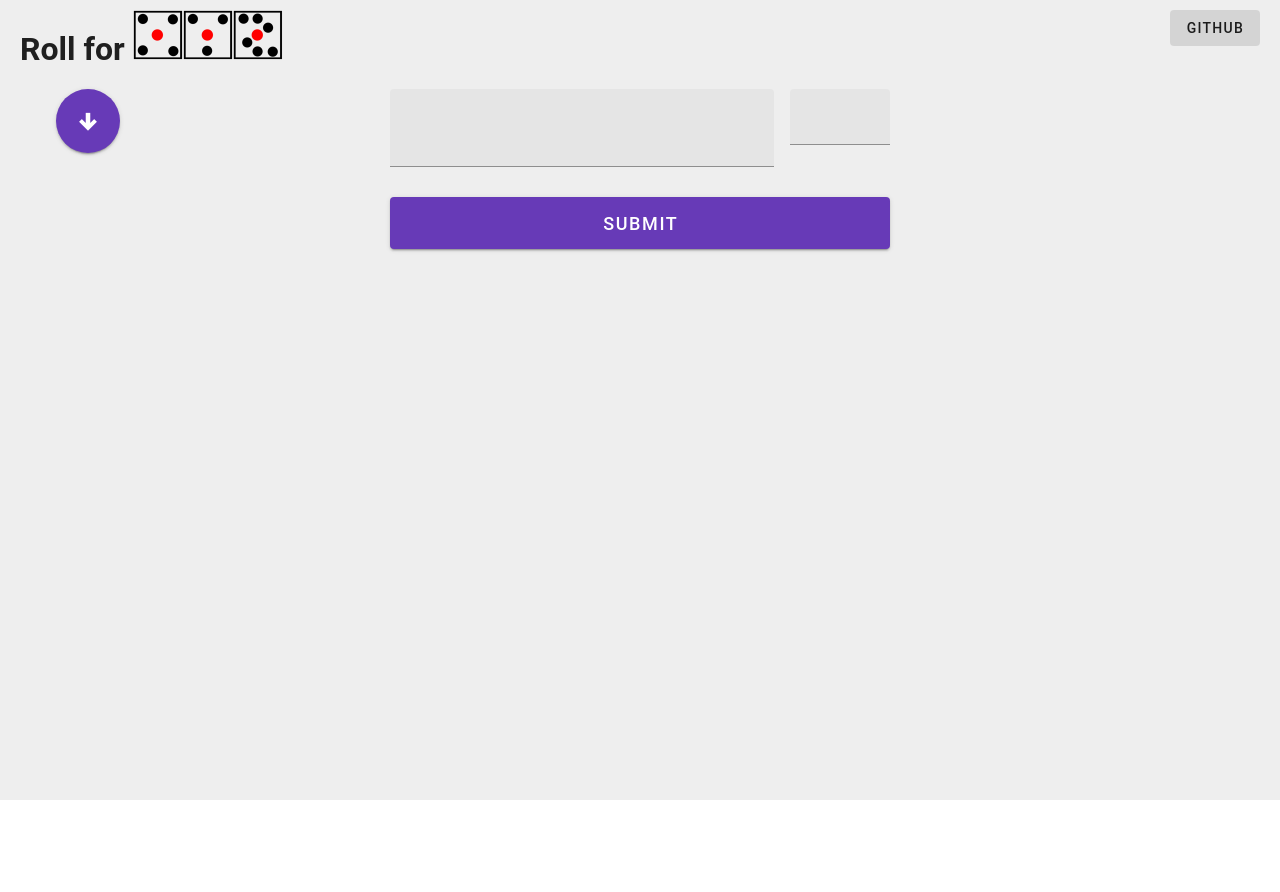
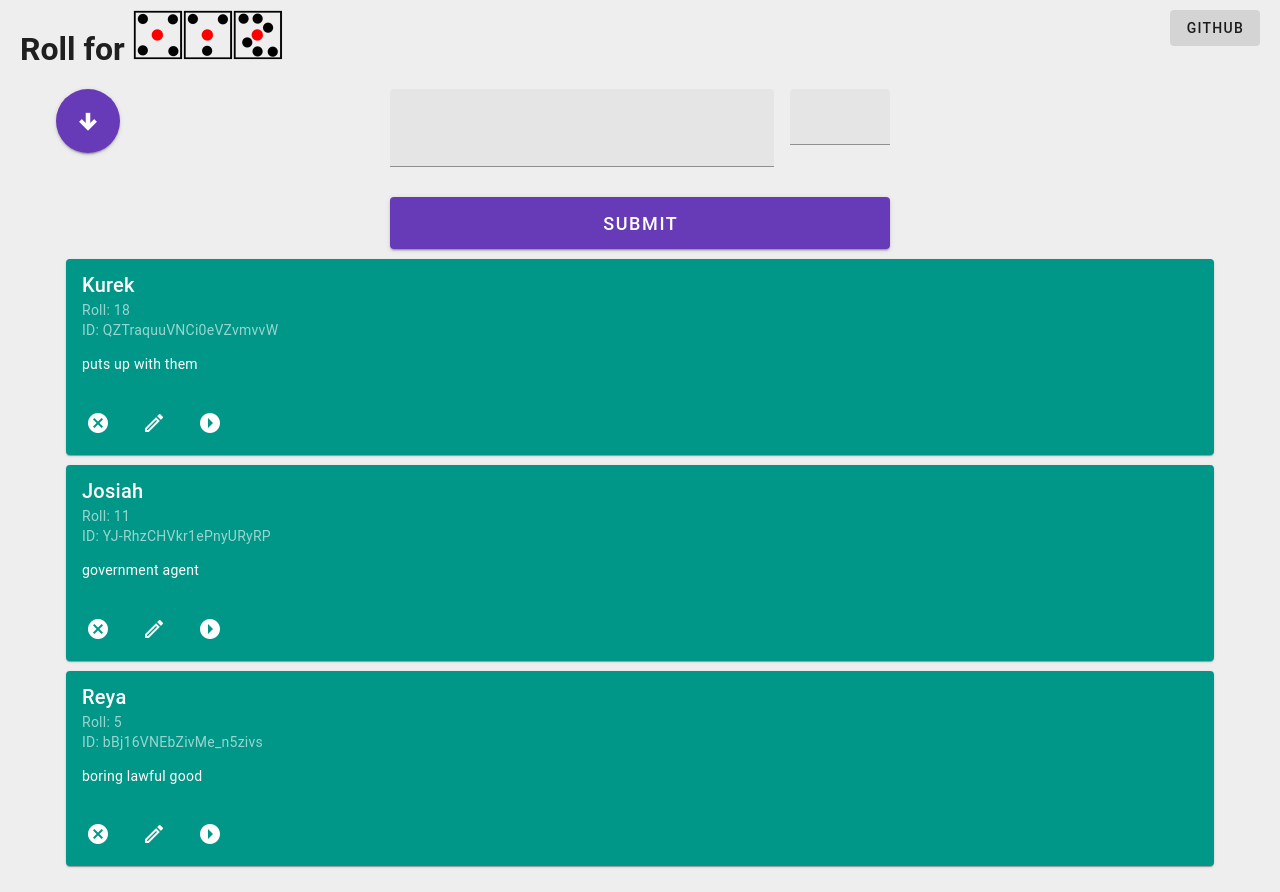
Before and after one commit to SuperShadowPlay/rollforxyz, a Vue app: page / in a window 1280 px wide. Before the commit the page ends 800 px from the top, so only its background shows below. Built offline with nearby package versions, Linux system fonts and the light colour scheme.

Commit message:
initTable class and WIP edit mode

```diff
--- a/package.json
+++ b/package.json
@@ -6,11 +6,13 @@
     "dev": "vite",
     "build": "vite build",
     "preview": "vite preview",
-    "lint": "eslint . --fix --ignore-path .gitignore"
+    "lint": "eslint . --fix --ignore-path .gitignore",
+    "dev-n": "vite --host"
   },
   "dependencies": {
     "@mdi/font": "7.0.96",
     "core-js": "^3.29.0",
+    "nanoid": "^5.0.2",
     "roboto-fontface": "*",
     "vue": "^3.2.0",
     "vue-router": "^4.0.0",
--- a/src/components/CreateCreature.vue
+++ b/src/components/CreateCreature.vue
@@ -34,6 +34,7 @@
     const newCreature = {
     name: newName.value,
     roll: newRoll.value,
+    desc: 'CreateCreature.vue lacks desc option'
   };
     console.log(newCreature);
     emit('newCreature', newCreature);
--- a/src/components/CreatureBox.vue
+++ b/src/components/CreatureBox.vue
@@ -14,9 +14,10 @@
     <div class="content">
       <transition-group name="card" tag="div" class="cards">
         <CreatureCard
-          v-for="creature in initRolls" :key="creature.id"
-          :name="creature.name" :roll="creature.roll" :id="creature.id"
-          :activeID="activeCreatureID" @remove-creature="removeCreature"
+          v-for="creature in creatureListRef" :key="creature.id"
+          :name="creature.name" :desc="creature.desc" :roll="creature.roll"
+          :id="creature.id" :activeID="activeIDRef"
+          @remove-creature="removeCreature" @update-info="updateInfo"
           class="individualCard"
         />
       </transition-group>
@@ -26,64 +27,44 @@
 </template>
 
 <script setup>
-  import { ref } from 'vue'
   import CreatureCard from './CreatureCard.vue';
   import CreateCreature from './CreateCreature.vue';
+  import initTableClass from '@/initTable';
 
-  //
-  let activeCreatureID = ref(-1) // Holds the id of which creature is active
-  let activeCreatureIndex = -1 // Holds the position of the initiative of the active creature
+  const initTable = new initTableClass(); // Holds the creatures in the initiative
+  const creatureListRef = initTable.getList(); // Expose the list to the template (for some reason?)
+  const activeIDRef = initTable.getActiveID(); // Same as above
+
   let encounterActive = false // If the user has begun scrolling initiative for the encounter
-  let id = 0 // Increments to provide a unique id for all creatures
-
-  // Debug: Pregenerated values for initRolls. Normally will be initialized empty.
-  /*
-  let roll = 20 // Debug: Counts down from 20 to provide fake initiative rolls
-  const initRolls = ref([
-    {roll: roll--, id: id++, name: "Bullywug 1"},
-    {roll: 25, id: id++, name: "Bullywug 2"},
-    {roll: roll--, id: id++, name: "Bullywug 3"},
-    {roll: roll--, id: id++, name: "Bullywug 4"},
-    {roll: roll--, id: id++, name: "Bullywug 5"},
-    {roll: roll--, id: id++, name: "Bullywug 6"},
-    {roll: roll--, id: id++, name: "Bullywug 7"},
-  ]);
-  updateInitiativeOrder();
-  */
 
   // Get everything in the correct order on initial setup
-  const initRolls = ref([]);
   resetEncounter()
 
-  // Sorts the initRolls list in descending order by roll
-  function updateInitiativeOrder() {
-    initRolls.value.sort((a, b) => {
-      if (b.roll == a.roll) {
-        return a.id - b.id;
-      } else {
-        return b.roll - a.roll;
-      }
-    });
-  }
+  // Debug: Pregenerated values for initTable.list. Normally will be initialized empty.
+  initTable.add('Reya', 5, 'boring lawful good');
+  //initTable.add('Kimya', 16, 'crown wearer');
+  initTable.add('Josiah', 11, 'government agent');
+  //initTable.add('Sentry', 6, 'eats eyeballs');
+  initTable.add('Kurek', 18, 'puts up with them');
 
   // Initializes variables to a default, non-active state
   function resetEncounter() {
     encounterActive = false;
-    activeCreatureID.value = -1;
-    activeCreatureIndex = -1;
+    initTable.activeID.value = -1;
+    initTable.activeIndex = -1;
   }
 
   // Increments the active ID through the list
   function nextActive() {
     if (encounterActive){
       // Move index
-      console.log("ID: " + activeCreatureID.value + "    Idx: " + activeCreatureIndex);
-      activeCreatureIndex++;
-      activeCreatureIndex %= initRolls.value.length;
+      console.log("ID: " + initTable.activeID.value + "    Idx: " + initTable.activeIndex);
+      initTable.activeIndex++;
+      initTable.activeIndex %= initTable.list.value.length;
 
       // Update active card
-      activeCreatureID.value = initRolls.value[activeCreatureIndex].id;
-      console.log("ID: " + activeCreatureID.value + "    Idx: " + activeCreatureIndex);
+      initTable.activeID.value = initTable.list.value[initTable.activeIndex].id;
+      console.log("ID: " + initTable.activeID.value + "    Idx: " + initTable.activeIndex);
     }
   }
 
@@ -95,22 +76,20 @@
 
   // Insert a new creature. Triggered by an event from the CreateCreature component
   function newCreature(c) {
-    c.id = id++;
+    let previousActiveIndex;
+    if (encounterActive) { previousActiveIndex = initTable.list.value[initTable.activeIndex].roll; }
 
-    initRolls.value.push(c);
-    let previousActiveRoll;
-    if (encounterActive) { previousActiveRoll = initRolls.value[activeCreatureIndex].roll; }
-    updateInitiativeOrder();
+    let newID = initTable.add(c.name, c.roll, c.desc);
+    let newIndex = initTable.getIndexByID(newID);
 
     // If the new creature displaces the current active, preserve the correct order and active card.
     if (encounterActive) {
-      if (initRolls.value.length > 1) {
-        console.log(previousActiveRoll < c.roll) // This makes the branch work correctly for some reason???? javascript why
-        if (previousActiveRoll < c.roll) {
+      if (initTable.list.value.length > 1) {
+        if (previousActiveIndex < c.roll) {
           nextActive();
         }
       } else {
-        activeCreatureIndex--;
+        initTable.activeIndex--;
         nextActive();
       }
     }
@@ -119,21 +98,31 @@
 
   // Triggered by removeCreature event from CreatureCard. Removes the creature that caused the event.
   function removeCreature(id) {
-    // Reset tracking variables
-    let removedCreatureIndex = initRolls.value.map((c) => c.id).indexOf(id);
-    // Filter out removed card
-    initRolls.value = initRolls.value.filter((c) => c.id != id);
+    let removedCreatureIndex = initTable.remove(id);
 
     if (encounterActive) {
-      if (activeCreatureIndex > removedCreatureIndex) { // Only decrement when necessary to protect list order
-        activeCreatureIndex--;
+      if (initTable.activeIndex > removedCreatureIndex) { // Only decrement when necessary to protect list order
+        initTable.activeIndex--;
       }
 
-      if (initRolls.value.length != 0) {
-        activeCreatureIndex %= initRolls.value.length; // Protect list order when the greatest index is removed
-        activeCreatureID.value = initRolls.value[activeCreatureIndex].id;
+      if (initTable.list.value.length != 0) {
+        initTable.activeIndex %= initTable.list.value.length; // Protect list order when the greatest index is removed
+        initTable.activeID.value = initTable.list.value[initTable.activeIndex].id;
+      }
+      else { // List is empty, so encounter is inactive
+        resetEncounter();
       }
     }
+  }
+
+  // Runs when a creature card is updated
+  function updateInfo(c) {
+    // TODO: EVERYTHING HERE DOESNT WORK!!!!!!!!!!!!
+    let editedCreatureIndex = initTable.list.value.map((creature) => creature.id).indexOf(c.id);
+    initTable.list.value[editedCreatureIndex] = c;
+    initTable.activeID.value = c.activeID;
+    initTable.activeIndex = editedCreatureIndex;
+    initTable.sort();
   }
 </script>
 
@@ -155,10 +144,14 @@
   transition: all 0.5s ease-in-out;
 }
 
-.card-move,
-.card-enter-from,
-.card-leave-to {
+.card-move {
+  transform: translate(0px);
+}
+.card-enter-from {
   opacity: 0;
   transform: translate(30px);
 }
+.card-leave-to {
+  opacity: 0;
+}
 </style>
--- a/src/components/CreatureCard.vue
+++ b/src/components/CreatureCard.vue
@@ -1,17 +1,29 @@
 <template>
   <div class="card">
     <v-card
-    :color="activeVals.color"
-    :title="name"
-    :text="cardText"
-    :elevation="activeVals.elevation">
+    :color="cardConfig.color"
+    :elevation="cardConfig.elevation">
 
       <v-card-item>
-        ID: {{id}} ACTIVE: {{ activeID }}
+        <v-card-title>
+          <p v-if="!editMode">{{ properties.name }}</p>
+          <v-text-field v-else variant="underlined" v-model="properties.name" label="Name"/>
+        </v-card-title>
+        <v-card-subtitle>
+          <p v-if="!editMode">Roll: {{ properties.roll }}</p>
+          <v-text-field v-else type="number" style="width: 80px"
+          v-model="properties.roll" label="Roll"/>
+          <p>ID: {{ properties.id }}</p>
+        </v-card-subtitle>
       </v-card-item>
 
+      <v-card-text v-if="!editMode">{{ properties.desc }}</v-card-text>
+      <v-textarea v-else v-model="properties.desc"></v-textarea>
+
       <v-card-actions class="right">
-        <v-btn v-on:click="$emit('removeCreature', props.id)" icon="mdi-close-circle"></v-btn>
+        <v-btn v-on:click="$emit('removeCreature', props.id)" icon="mdi-close-circle"/>
+        <v-btn v-on:click="editButtonClick" :icon="editButtonIcon"/>
+        <v-btn v-on:click="selectButtonClick" icon="mdi-arrow-right-drop-circle"/>
       </v-card-actions>
     </v-card>
   </div>
@@ -19,7 +31,16 @@
 
 <script setup>
   import { ref, computed, watch } from 'vue'
-  const props = defineProps(['name', 'roll', 'id', 'activeID'])
+  const props = defineProps(['name', 'roll', 'desc', 'id', 'activeID'])
+  const emit = defineEmits(['updateInfo'])
+
+  let properties = ref({ // Contains props in an editable fashion
+    name: props.name,
+    roll: props.roll,
+    desc: props.desc,
+    id: props.id,
+    activeID: props.activeID,
+  });
 
   /*
   This card is used to display each creature in the initative roll.
@@ -35,36 +56,68 @@
 
   let previouslyActive = false; // If on the last activeID change, this card was active
   let activeTrans = ref(cardTrans.inactive); // Which cardTrans is currently in use
+  let editButtonIcon = ref('mdi-pencil-outline'); // Icon of the edit button (it changes)
+
+  let editMode = ref(false); // Specifies if card information is editable
 
   // Changes card to be "active" if the current creature in the initiative order is the current prop
   // Reactive based on activeID
-  let activeVals = computed(() => {
+  let cardConfig = computed(() => {
+    // Defualt (non-active) values
+    let vals = {
+      isActive: false,
+      color: 'secondary',
+      elevation: 1,
+    }
+
+    // If active
     if (props.activeID === props.id) {
       // Is active
-      return {isActive: true, color: 'accent', elevation: 20}
-    } else {
-      // Is not active
-      return {isActive: false, color: 'secondary', elevation: 1}
+      vals.isActive = true;
+      vals.color = 'accent';
+      vals.elevation = 20;
     }
 
+    // Different color for edit mode
+    if (editMode.value) {
+      vals.color = 'warning';
+    }
+    // TODO: Make a nicer accent color than just warning color for editing?
 
+    return vals;
   })
 
-  watch(activeVals, (activeVals) => {
+  watch(cardConfig, (cardConfig) => {
     // If current card was just made active, then run the activate animation
-    if (!previouslyActive && activeVals.isActive) {
+    if (!previouslyActive && cardConfig.isActive) {
       previouslyActive = true;
       activeTrans.value = cardTrans.active;
 
     }
     // If current card was just deactivated, then run the deactivate animation
-    else if (previouslyActive && !activeVals.isActive) {
+    else if (previouslyActive && !cardConfig.isActive) {
       previouslyActive = false;
       activeTrans.value = cardTrans.inactive;
     }
   })
 
-  const cardText = ref("Init roll: " + props.roll)
+  function editButtonClick() {
+    if (editMode.value) { // Turn off edit mode and send out update of properties
+      editMode.value = false;
+      editButtonIcon.value = 'mdi-pencil-outline'
+
+      emit('updateInfo', properties)
+    }
+    else { // Turn on edit mode
+      editMode.value = true;
+      editButtonIcon.value = 'mdi-content-save-edit-outline'
+    }
+  }
+
+  function selectButtonClick() {
+    properties.value.activeID = properties.value.id;
+    emit('updateInfo', properties)
+  }
 </script>
 
 <style scoped>
--- /dev/null
+++ b/src/initTable.js
@@ -0,0 +1,70 @@
+import { nanoid } from 'nanoid';
+import { ref } from 'vue';
+
+export default class initTable {
+  constructor() {
+    this.list = ref([]);
+    this.activeIndex = -1;
+    this.activeID = ref("nothingYet");
+  }
+
+  sort() {
+  // Sorts the initRolls list in descending order by roll
+    this.list.value.sort((a, b) => {
+      if (b.roll == a.roll) {
+        return a.name - b.name; // Just here to provide consistent ordering if rolls are the same
+      } else {
+        return b.roll - a.roll;
+      }
+    })
+  }
+
+  add(newName, newRoll, newDesc) {
+    // Add a creature to the initiative and returns its new ID
+    let newCreature = {
+      name: newName,
+      roll: newRoll,
+      desc: newDesc,
+      id: nanoid()
+    };
+    this.list.value.push(newCreature);
+    this.sort();
+    return newCreature.id;
+  }
+
+  remove(id) {
+    // Remove a creature from the list by its ID (or index) and return the index of the creature.
+    // This method cannot tell if it actually removed an element, it just silently
+    // keeps going if it didn't exist.
+
+    let removedIndex = id;
+
+    // Get index of the ID passed. If it's not an ID, it is likely an index instead
+    if (typeof id === 'string') {
+      removedIndex = this.getIndexByID(id);
+    }
+    else if (typeof id === 'number') {
+      id = this.list[removedIndex].id;
+    }
+
+    // Filter out removed card
+    this.list.value = this.list.value.filter((c) => c.id != id);
+
+    return removedIndex;
+  }
+
+  getIndexByID(id) {
+    // Finds the index of a certain creature in the list by ID
+    return this.list.value.map((c) => c.id).indexOf(id);
+  }
+
+  // These getters only to expose reactive variables to template.
+  // They are otherwise public variables in the rest of the code.
+  getList() {
+    return this.list;
+  }
+
+  getActiveID() {
+    return this.activeID;
+  }
+}
```
Also changed, not shown: 1 other file (tests, documents, lock files or other folders).
